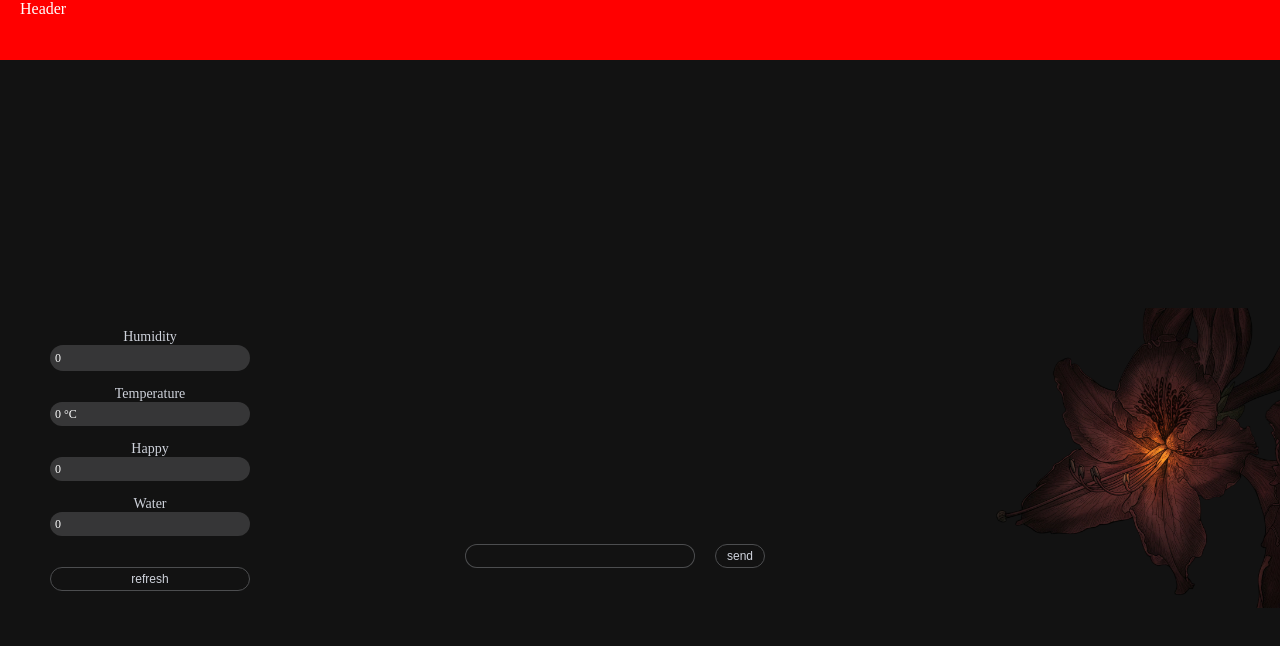
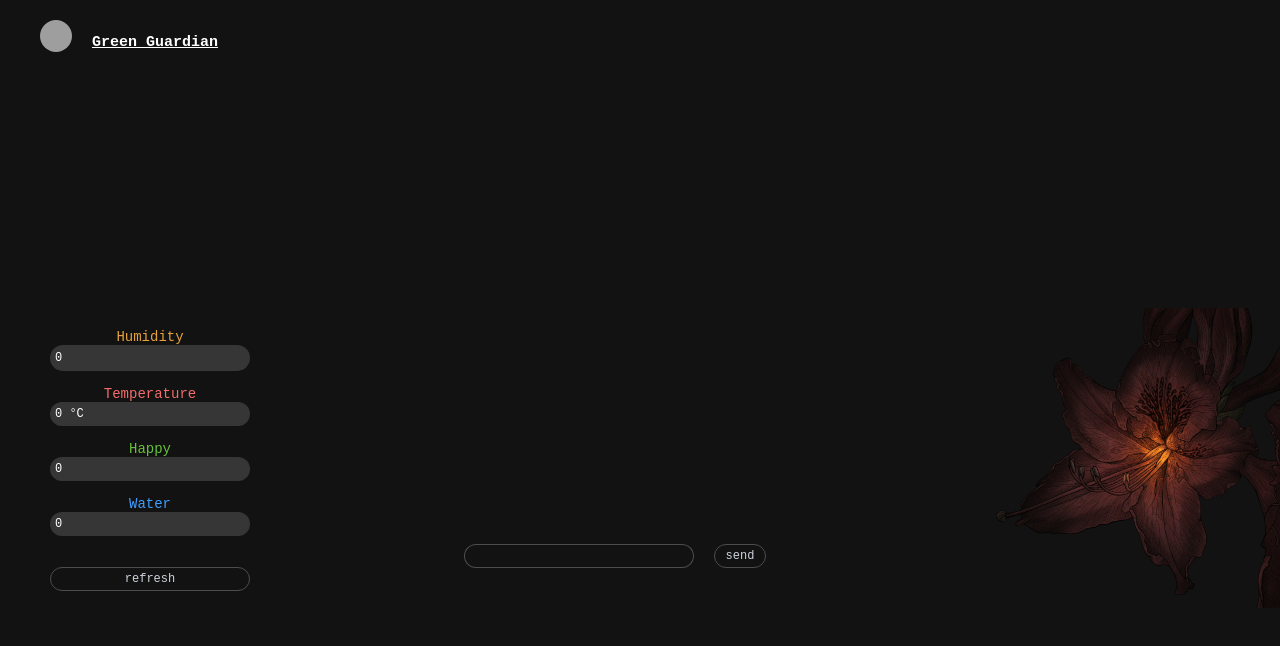
Before and after one commit to sante-afk/green-guardian, a Vue app: page / in a window 1280 px wide. Shown: the top 646 px of the page. Built offline with nearby package versions, Linux system fonts and the light colour scheme; grey boxes are pictures that could not be loaded.

Commit message:
Add error dialog, fix css

```diff
--- a/components.d.ts
+++ b/components.d.ts
@@ -20,9 +20,11 @@ declare module 'vue' {
     ElContainer: typeof import('element-plus/es')['ElContainer']
     ElDescriptions: typeof import('element-plus/es')['ElDescriptions']
     ElDescriptionsItem: typeof import('element-plus/es')['ElDescriptionsItem']
+    ElDialog: typeof import('element-plus/es')['ElDialog']
     ElFooter: typeof import('element-plus/es')['ElFooter']
     ElForm: typeof import('element-plus/es')['ElForm']
     ElHeader: typeof import('element-plus/es')['ElHeader']
+    ElIcon: typeof import('element-plus/es')['ElIcon']
     ElImage: typeof import('element-plus/es')['ElImage']
     ElInput: typeof import('element-plus/es')['ElInput']
     ElMain: typeof import('element-plus/es')['ElMain']
@@ -32,5 +34,7 @@ declare module 'vue' {
     ElScrollbar: typeof import('element-plus/es')['ElScrollbar']
     ElTag: typeof import('element-plus/es')['ElTag']
     ElText: typeof import('element-plus/es')['ElText']
+    ElTitle: typeof import('element-plus/es')['ElTitle']
+    ErrorDialog: typeof import('./src/components/ErrorDialog.vue')['default']
   }
 }
--- a/src/api/postMessage.ts
+++ b/src/api/postMessage.ts
@@ -2,7 +2,7 @@ import axios, { AxiosError } from "axios";
 
 export const postMessage = async (message: string, sucAlert: any, erAlert: any) => {
     try {
-        const resp = await axios.post("http://localhost:5173/v1/chat/completions", {
+        const resp = await axios.post("http://localhost:5174/v1/chat/completions", {
             model: 'auto',
             messages: [
                 { "role": "user", "content": message }
@@ -18,5 +18,6 @@ export const postMessage = async (message: string, sucAlert: any, erAlert: any)
     } catch (error: AxiosError | unknown) {
         erAlert = true;
         console.log(error);
+        return error;
     }
 }
--- a/src/assets/styles/element/mainLayout.scss
+++ b/src/assets/styles/element/mainLayout.scss
@@ -1,5 +1,11 @@
 :deep(.el-form .el-input__wrapper) {
     border-radius: 20px !important;
+}
+
+:deep(.el-form .el-input__inner) {
+    font-family: monospace;
+    overflow-wrap: break-word;
+    word-break: break-all;
 }
 
 .common-layout {
@@ -34,31 +40,59 @@
 .el-button-refresh {
     margin-top: 16px;
     width: 100%;
+    font-family: monospace;
 }
 
-.container-messages {
-    display: flex;
-    align-items: center;
-    justify-content: center;
-    overflow-wrap: break-word;
-    word-break: break-all;
-    overflow-x: auto;
-    width: 270px;
-    height: 100%;
-    margin-bottom: 15px;
-    color: white;
-    border-radius: 8px;
-    padding: 15px;
+.header-container {
+    padding: 20px;
+}
+
+.header-container>span[class="label-app"] {
+    margin-left: 20px;
+    vertical-align: super;
+    font-weight: 600;
+    font-family: monospace;
+    text-decoration: underline;
+    font-size: 15px;
 }
 
 .scrollbar-container {
     width: 50%;
     height: 100%;
+    margin-bottom: 30px;
+    display: flex;
+    flex-direction: column;
+    font-family: monospace;
 }
 
-.scrollbar-container .message-person {
+.message-person {
     display: flex;
-    justify-content: end;
+    justify-self: end;
+    flex-direction: row-reverse;
+    width: fit-content;
+    color: white;
+    border: 1px solid;
+    overflow-wrap: break-word;
+    border-radius: 16px;
+    border-color: #6c6e72;
+    padding: 3px;
+    padding-right: 6px;
+    padding-left: 6px;
+}
+
+.message-ai {
+    display: flex;
+    justify-self: start;
+    width: fit-content;
+    max-width: 500px;
+    color: white;
+    border: 1px solid;
+    overflow-wrap: break-word;
+    border-radius: 16px;
+    border-color: #6c6e72;
+    padding: 3px;
+    padding-right: 6px;
+    padding-left: 6px;
 }
 
 .container-progress {
@@ -73,4 +107,5 @@
 .container-progress>span[class='el-text'] {
     display: flex;
     justify-content: center;
+    font-family: monospace;
 }
--- /dev/null
+++ b/src/components/ErrorDialog.vue
@@ -0,0 +1,19 @@
+<template>
+    <el-dialog width="500" title="Warning" style="font-family: monospace;">
+        <el-text v-text="errMessage" />
+        <template #footer end>
+            <el-button round @click="$emit('closeErrorDialog')">
+                <el-icon class="el-icon--left">
+                    <CircleCloseFilled />
+                </el-icon>Close
+            </el-button>
+        </template>
+    </el-dialog>
+</template>
+<script setup lang="ts">
+import { CircleCloseFilled } from '@element-plus/icons-vue';
+defineProps({
+    errDialog: Boolean,
+    errMessage: String
+});
+</script>
--- a/src/layouts/MainLayout.vue
+++ b/src/layouts/MainLayout.vue
@@ -1,32 +1,38 @@
 <template>
   <el-container>
-    <el-header style="background-color: red; margin: 0px; top: 0px">Header</el-header>
+    <el-header>
+      <div class="header-container">
+        <el-avatar :size="32" style="background-color: black;"
+          src="https://imgs.search.brave.com/oy9syiR5YnwjhHNhyYrSaFY2kmOHRH-8J-6qHVEnxes/rs:fit:860:0:0:0/g:ce/aHR0cHM6Ly9zdGF0/aWMudmVjdGVlenku/Y29tL3N5c3RlbS9y/ZXNvdXJjZXMvdGh1/bWJuYWlscy8wNTAv/NDc5LzEyMi9zbWFs/bC9wdXJwbGUtZmxv/d2Vycy13aXRoLWdy/ZWVuLWxlYXZlcy1j/dXQtb3V0LXN0b2Nr/LXBuZy5wbmc" />
+        <span class="label-app">Green Guardian</span>
+      </div>
+    </el-header>
     <el-container class="common-layout">
       <el-aside width="250px">
-        <div class="container-progress">
-          <el-text class="el-text">Humidity</el-text>
+        <div class="container-progress" style="font-family: monospace;">
+          <el-text class="el-text" style="color: #e6a23c;">Humidity</el-text>
           <el-progress :text-inside="true" :stroke-width="26" :percentage="humidityValue" status="warning"
             :format="format" />
-          <el-text class="el-text">Temperature</el-text>
+          <el-text class="el-text" style="color: #f56c6c;">Temperature</el-text>
           <el-progress :text-inside="true" :stroke-width="24" :percentage="temperatureValue" status="exception"
             :format="formatDegrees" />
-          <el-text class="el-text">Happy</el-text>
-          <el-progress :text-inside="true" :stroke-width="24" :percentage="happyValue" status="warning"
+          <el-text class="el-text" style="color: #67c23a;">Happy</el-text>
+          <el-progress :text-inside="true" :stroke-width="24" :percentage="happyValue" status="success"
             :format="format" />
-          <el-text class="el-text">Water</el-text>
+          <el-text class="el-text" style="color: #409eff;">Water</el-text>
           <el-progress :text-inside="true" :stroke-width="24" :percentage="waterValue" :format="format" />
           <el-button size="small" round class="el-button-refresh" @click="hundleRefresh()">refresh</el-button>
         </div>
       </el-aside>
       <el-main class="el-main">
         <el-scrollbar class="scrollbar-container">
-          <p v-for="i in messagePerson" key="i" class="message-person">{{ i }}</p>
-          <!-- <el-alert v-model="erAlert" title="Error" type="error" center show-icon/>
-          <el-alert v-model="sucAlert" title="Success" type="success" center show-icon /> -->
+            <p v-for="i in messagePerson" key="i" class="message-person">{{ i }}</p>
+            <p v-for="j in messageArtInt" key="j" class="message-ai">{{ j }}</p>
         </el-scrollbar>
         <el-form class="el-form">
           <el-input type="text" v-model="inputMessage" size="small" class="el-input" />
-          <el-button round size="small" @click="handleSendMessage(sucAlert, erAlert)">send</el-button>
+          <el-button round size="small" style="font-family: monospace;"
+            @click="handleSendMessage(sucAlert, erAlert)">send</el-button>
         </el-form>
       </el-main>
       <el-aside>
@@ -34,15 +40,21 @@
       </el-aside>
     </el-container>
 
+    <ErrorDialog v-model="errDialog" v-on:closeErrorDialog="errDialog = false" :err-message="errMessage" />
+
   </el-container>
 </template>
 <script setup lang="ts">
 import { ref, onMounted } from 'vue'
-import { ElMessageBox } from 'element-plus'
+import { ElMessageBox, ElText } from 'element-plus'
 import { postMessage } from "../api/postMessage"
+import ErrorDialog from '../components/ErrorDialog.vue';
 const urlFlower = '/src/assets/images/flower.png';
 const inputMessage = ref('');
+const errMessage = ref('');
+const errDialog = ref(false);
 const messagePerson = ref(new Set());
+const messageArtInt = ref(new Set());
 const humidityValue = ref('0');
 const temperatureValue = ref('0');
 const happyValue = ref('0');
@@ -85,9 +97,8 @@ const hundleRefresh = async () => {
         const { value, done } = await reader.read();
         if (done) {
           reader.releaseLock();
-          ElMessageBox.alert("port off", 'Info', {
-            confirmButtonText: 'Ok',
-          });
+          errDialog.value = true;
+          errMessage.value = 'Port off'
           break;
         }
         let values: string = new TextDecoder().decode(value);
@@ -113,9 +124,8 @@ const hundleRefresh = async () => {
     }, 2000)
 
   } catch (error) {
-    ElMessageBox.alert("request port error", 'Error', {
-      confirmButtonText: 'Ok',
-    });
+    errDialog.value = true;
+    errMessage.value = 'Request port error'
   }
 }
 
@@ -126,7 +136,14 @@ const handleSendMessage = async (sucAlert: any, erAlert: any) => {
 
   const messageAi = await postMessage(inputMessage.value, sAlert, eAlert);
   console.log(messageAi);
-  messagePerson.value.add(messageAi.choices[0].message.content);
+
+  if (messageAi.isAxiosError) {
+    errDialog.value = true
+    errMessage.value = messageAi.message;
+  } else {
+    messageArtInt.value.add(messageAi.choices[0].message.content);
+  }
+
 }
 
 </script>
--- a/vite.config.ts
+++ b/vite.config.ts
@@ -6,6 +6,7 @@ import ElementPlus from 'unplugin-element-plus/vite'
 import vue from '@vitejs/plugin-vue'
 
 export default defineConfig({
+
   plugins: [
     vue(),
     AutoImport({
@@ -14,7 +15,9 @@ export default defineConfig({
     Components({
       resolvers: [ElementPlusResolver()],
     }),
-    ElementPlus(),
+    ElementPlus({
+      useSource: true,
+    }),
 
   ],
 })
```
